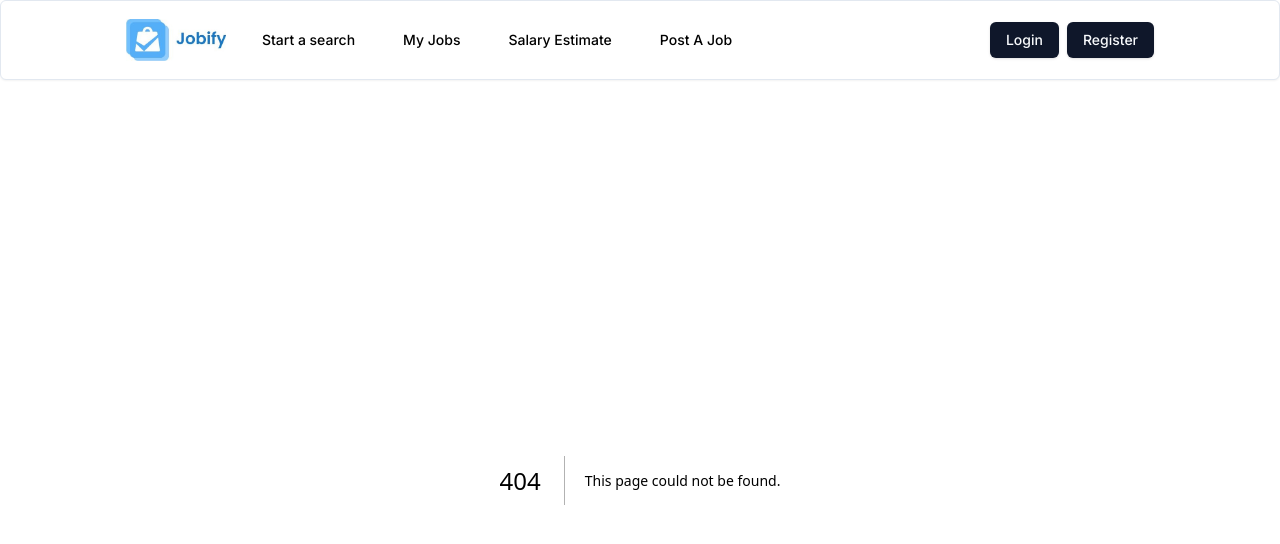
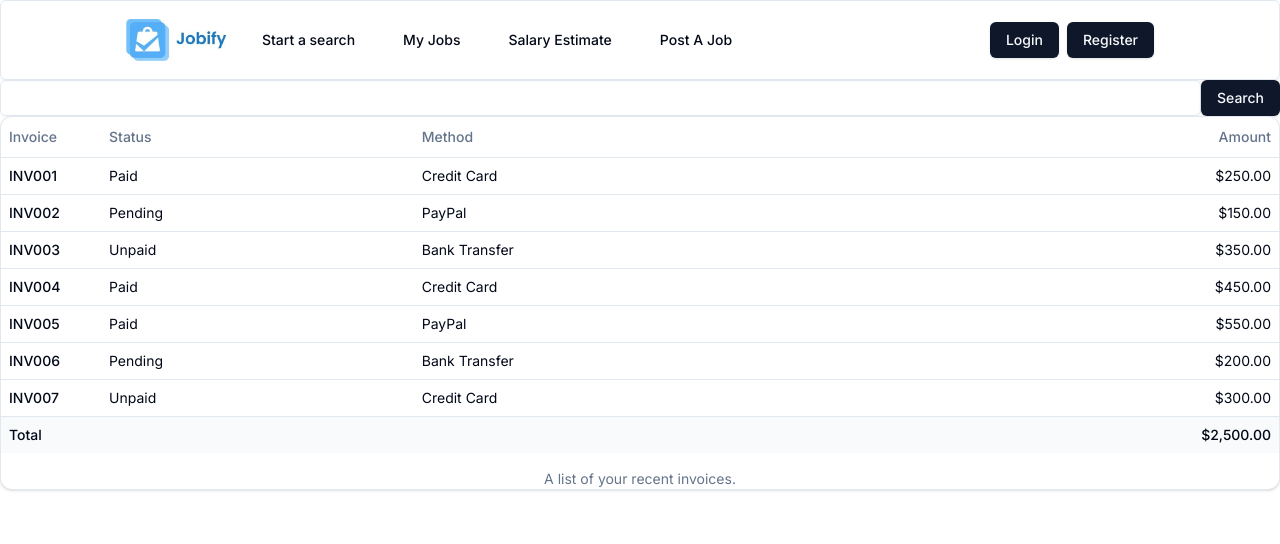
Before and after one commit to Swaraj07082/Jobify, a Next.js app: page /my-jobs in a window 1280 px wide. Before the commit this address had no page. Shown: the top 544 px of the page. Built offline with nearby package versions, Linux system fonts and the light colour scheme.

Commit message:
my-jobs page

```diff
--- /dev/null
+++ b/src/Components/Table.tsx
@@ -0,0 +1,87 @@
+import {
+    Table,
+    TableBody,
+    TableCaption,
+    TableCell,
+    TableFooter,
+    TableHead,
+    TableHeader,
+    TableRow,
+  } from "../Components/ui/table"
+
+  const invoices = [
+    {
+      invoice: "INV001",
+      paymentStatus: "Paid",
+      totalAmount: "$250.00",
+      paymentMethod: "Credit Card",
+    },
+    {
+      invoice: "INV002",
+      paymentStatus: "Pending",
+      totalAmount: "$150.00",
+      paymentMethod: "PayPal",
+    },
+    {
+      invoice: "INV003",
+      paymentStatus: "Unpaid",
+      totalAmount: "$350.00",
+      paymentMethod: "Bank Transfer",
+    },
+    {
+      invoice: "INV004",
+      paymentStatus: "Paid",
+      totalAmount: "$450.00",
+      paymentMethod: "Credit Card",
+    },
+    {
+      invoice: "INV005",
+      paymentStatus: "Paid",
+      totalAmount: "$550.00",
+      paymentMethod: "PayPal",
+    },
+    {
+      invoice: "INV006",
+      paymentStatus: "Pending",
+      totalAmount: "$200.00",
+      paymentMethod: "Bank Transfer",
+    },
+    {
+      invoice: "INV007",
+      paymentStatus: "Unpaid",
+      totalAmount: "$300.00",
+      paymentMethod: "Credit Card",
+    },
+  ]
+
+  export function TableDemo() {
+    return (
+      <Table>
+        <TableCaption>A list of your recent invoices.</TableCaption>
+        <TableHeader>
+          <TableRow>
+            <TableHead className="w-[100px]">Invoice</TableHead>
+            <TableHead>Status</TableHead>
+            <TableHead>Method</TableHead>
+            <TableHead className="text-right">Amount</TableHead>
+          </TableRow>
+        </TableHeader>
+        <TableBody>
+          {invoices.map((invoice) => (
+            <TableRow key={invoice.invoice}>
+              <TableCell className="font-medium">{invoice.invoice}</TableCell>
+              <TableCell>{invoice.paymentStatus}</TableCell>
+              <TableCell>{invoice.paymentMethod}</TableCell>
+              <TableCell className="text-right">{invoice.totalAmount}</TableCell>
+            </TableRow>
+          ))}
+        </TableBody>
+        <TableFooter>
+          <TableRow>
+            <TableCell colSpan={3}>Total</TableCell>
+            <TableCell className="text-right">$2,500.00</TableCell>
+          </TableRow>
+        </TableFooter>
+      </Table>
+    )
+  }
--- /dev/null
+++ b/src/Components/ui/table.tsx
@@ -0,0 +1,120 @@
+import * as React from "react"
+
+import { cn } from "@/lib/utils"
+
+const Table = React.forwardRef<
+  HTMLTableElement,
+  React.HTMLAttributes<HTMLTableElement>
+>(({ className, ...props }, ref) => (
+  <div className="relative w-full overflow-auto">
+    <table
+      ref={ref}
+      className={cn("w-full caption-bottom text-sm", className)}
+      {...props}
+    />
+  </div>
+))
+Table.displayName = "Table"
+
+const TableHeader = React.forwardRef<
+  HTMLTableSectionElement,
+  React.HTMLAttributes<HTMLTableSectionElement>
+>(({ className, ...props }, ref) => (
+  <thead ref={ref} className={cn("[&_tr]:border-b", className)} {...props} />
+))
+TableHeader.displayName = "TableHeader"
+
+const TableBody = React.forwardRef<
+  HTMLTableSectionElement,
+  React.HTMLAttributes<HTMLTableSectionElement>
+>(({ className, ...props }, ref) => (
+  <tbody
+    ref={ref}
+    className={cn("[&_tr:last-child]:border-0", className)}
+    {...props}
+  />
+))
+TableBody.displayName = "TableBody"
+
+const TableFooter = React.forwardRef<
+  HTMLTableSectionElement,
+  React.HTMLAttributes<HTMLTableSectionElement>
+>(({ className, ...props }, ref) => (
+  <tfoot
+    ref={ref}
+    className={cn(
+      "border-t bg-muted/50 font-medium [&>tr]:last:border-b-0",
+      className
+    )}
+    {...props}
+  />
+))
+TableFooter.displayName = "TableFooter"
+
+const TableRow = React.forwardRef<
+  HTMLTableRowElement,
+  React.HTMLAttributes<HTMLTableRowElement>
+>(({ className, ...props }, ref) => (
+  <tr
+    ref={ref}
+    className={cn(
+      "border-b transition-colors hover:bg-muted/50 data-[state=selected]:bg-muted",
+      className
+    )}
+    {...props}
+  />
+))
+TableRow.displayName = "TableRow"
+
+const TableHead = React.forwardRef<
+  HTMLTableCellElement,
+  React.ThHTMLAttributes<HTMLTableCellElement>
+>(({ className, ...props }, ref) => (
+  <th
+    ref={ref}
+    className={cn(
+      "h-10 px-2 text-left align-middle font-medium text-muted-foreground [&:has([role=checkbox])]:pr-0 [&>[role=checkbox]]:translate-y-[2px]",
+      className
+    )}
+    {...props}
+  />
+))
+TableHead.displayName = "TableHead"
+
+const TableCell = React.forwardRef<
+  HTMLTableCellElement,
+  React.TdHTMLAttributes<HTMLTableCellElement>
+>(({ className, ...props }, ref) => (
+  <td
+    ref={ref}
+    className={cn(
+      "p-2 align-middle [&:has([role=checkbox])]:pr-0 [&>[role=checkbox]]:translate-y-[2px]",
+      className
+    )}
+    {...props}
+  />
+))
+TableCell.displayName = "TableCell"
+
+const TableCaption = React.forwardRef<
+  HTMLTableCaptionElement,
+  React.HTMLAttributes<HTMLTableCaptionElement>
+>(({ className, ...props }, ref) => (
+  <caption
+    ref={ref}
+    className={cn("mt-4 text-sm text-muted-foreground", className)}
+    {...props}
+  />
+))
+TableCaption.displayName = "TableCaption"
+
+export {
+  Table,
+  TableHeader,
+  TableBody,
+  TableFooter,
+  TableHead,
+  TableRow,
+  TableCell,
+  TableCaption,
+}
--- /dev/null
+++ b/src/app/my-jobs/page.js
@@ -0,0 +1,34 @@
+import {Card} from "../../Components/ui/card"
+import { Input } from "../../Components/ui/input";
+import {Button} from "../../Components/ui/button"
+import {TableDemo} from "../../Components/Table"
+import React from 'react'
+import { cn } from "@/lib/utils";
+
+export default function MyJob() {
+  return (
+    <>
+
+<div className={cn(" flex flex-col gap-x-9 gap-y-10")}>
+
+<div className={cn("flex")}>
+<Input></Input>
+<Button>Search</Button>
+
+</div>
+
+<div>
+
+<Card>
+    <TableDemo/>
+</Card>
+</div>
+</div>
+
+
+
+
+
+    </>
+  )
+}
```
